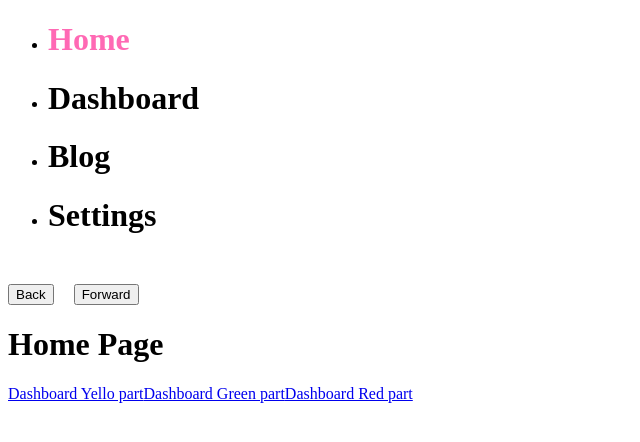
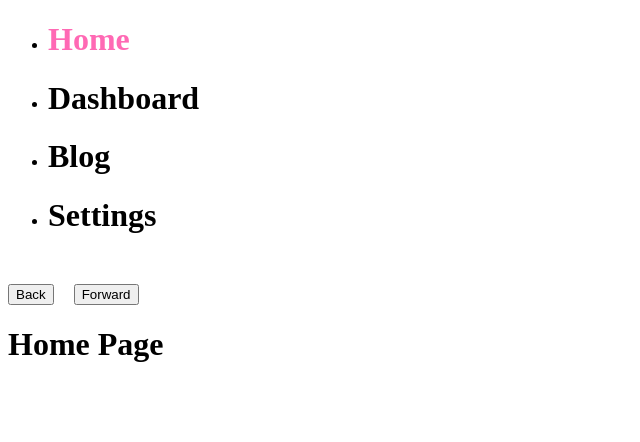
Before and after one commit to Rimao416/nextjs, a Next.js app: page / in a window 1280 px wide. Shown: the top 442 px of the page, without its empty margins (0-640 px from the left). Built offline with nearby package versions, Linux system fonts and the light colour scheme.

Commit message:
05_useSearchParams

```diff
--- a/app/page.tsx
+++ b/app/page.tsx
@@ -1,12 +1,12 @@
-import Link from "next/link";
+"use client";
+import { useSearchParams } from "next/navigation";
 
 export default function Home() {
+  const searchParams = useSearchParams();
+  console.log(searchParams.get("search"))
   return (
     <div>
       <h1>Home Page</h1>
-      <Link href="/dashboard#yellow">Dashboard Yello part</Link>
-      <Link href="/dashboard#green">Dashboard Green part</Link>
-      <Link href="/dashboard#red">Dashboard Red part</Link>
     </div>
   );
 }
```
Also changed, not shown: 1 other file (tests, documents, lock files or other folders).
